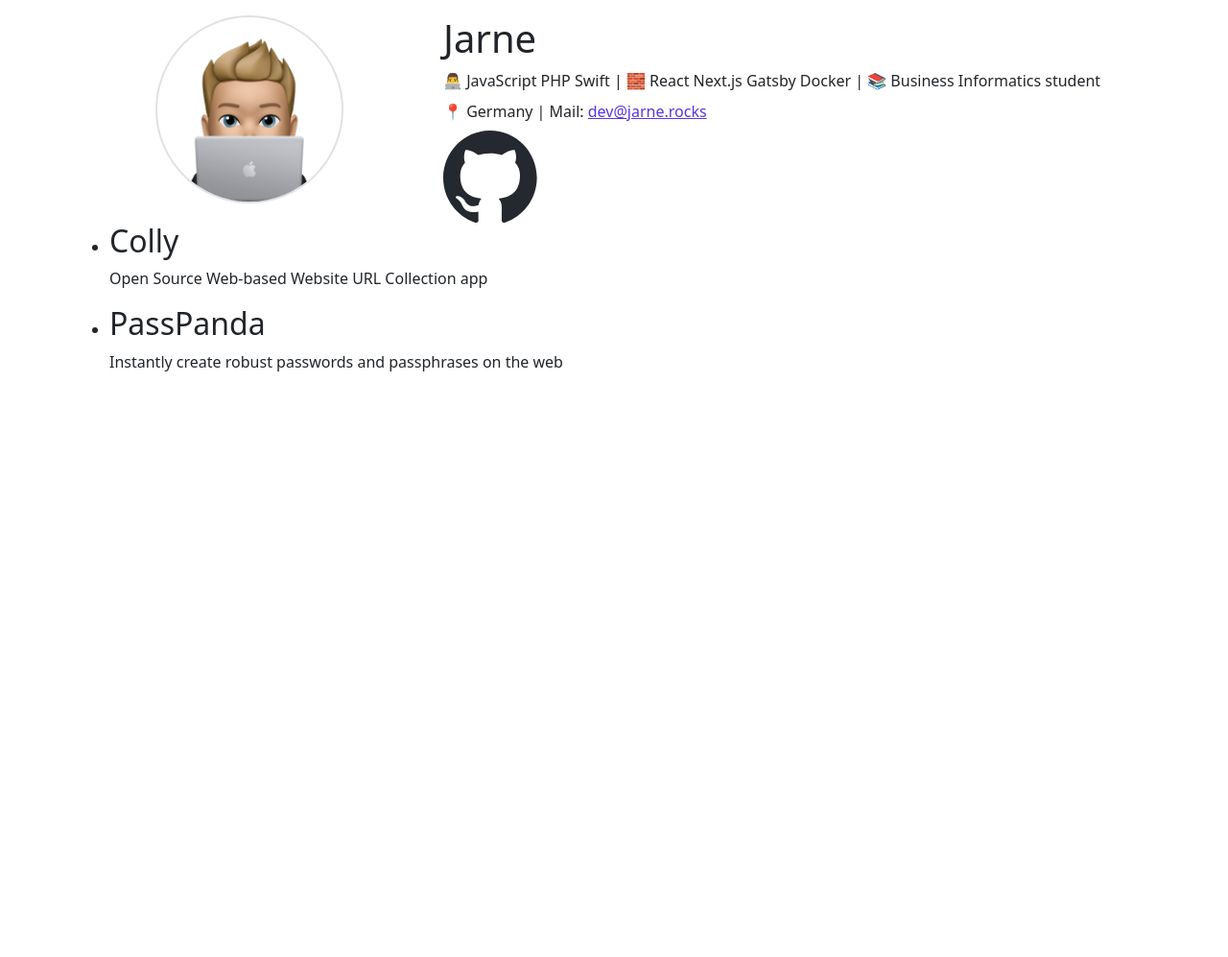
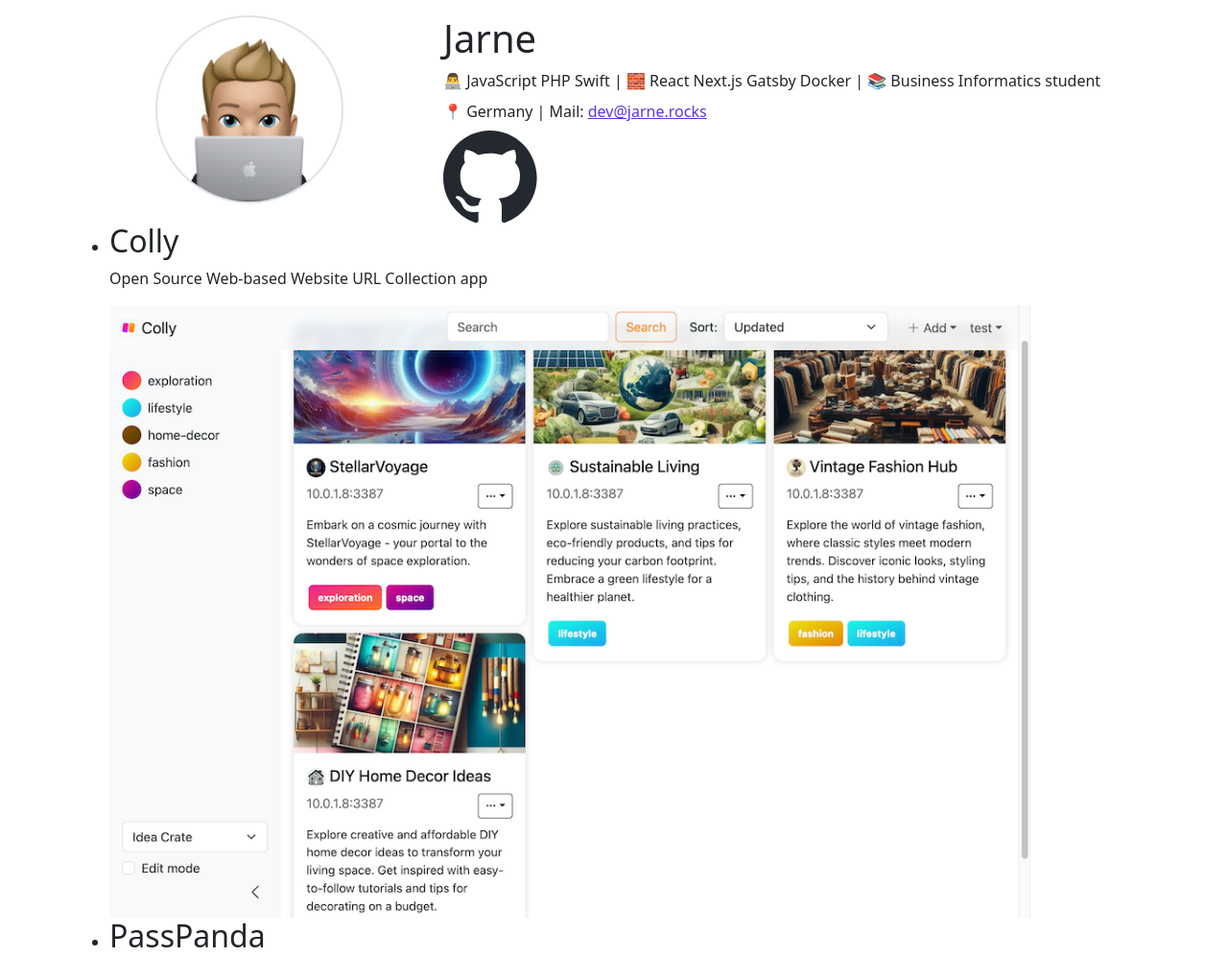
Before and after one commit to jarne/portfolio, a Gatsby site: page / in a window 1280 px wide. Shown: the top 997 px of the page at 96% size. Before the commit the page ends 800 px from the top, so only its background shows below. Built offline with nearby package versions, Linux system fonts and the light colour scheme; Gatsby itself is replaced by a stand-in of ours.

Commit message:
Add project screenshots and query more data on main page

```diff
--- a/src/data/projects/colly.json
+++ b/src/data/projects/colly.json
@@ -2,6 +2,7 @@
     "name": "Colly",
     "description": "Open Source Web-based Website URL Collection app",
     "license": "MIT",
+    "screenshot": "colly-screenshot",
     "languages": ["JavaScript"],
     "frameworks": ["Express", "React", "Mocha"],
     "tools": ["MongoDB", "MinIO", "Docker", "CircleCI"],
--- a/src/data/projects/passpanda.json
+++ b/src/data/projects/passpanda.json
@@ -2,6 +2,7 @@
     "name": "PassPanda",
     "description": "Instantly create robust passwords and passphrases on the web",
     "license": "MIT",
+    "screenshot": "passpanda-screenshot",
     "languages": ["JavaScript"],
     "frameworks": ["React"],
     "tools": ["Vite", "GitHub Actions", "AWS S3", "AWS CloudFront"],
--- a/src/pages/index.tsx
+++ b/src/pages/index.tsx
@@ -5,6 +5,7 @@
 import * as React from "react"
 import { useStaticQuery, graphql } from "gatsby"
 import type { HeadFC, PageProps } from "gatsby"
+import { GatsbyImage, type IGatsbyImageData } from "gatsby-plugin-image"
 
 import ProfileHeader from "../components/header/profileHeader"
 
@@ -13,6 +14,14 @@ import "../utils/bootstrapImport.scss"
 type Project = {
     name: string
     description: string
+    license: string
+    screenshot: string
+    languages: string[]
+    frameworks: string[]
+    tools: string[]
+    urls: {
+        source: string
+    }
 }
 type ProjectsEdge = {
     node: Project
@@ -20,6 +29,16 @@ type ProjectsEdge = {
 type DataQuery = {
     allProjectsJson: {
         edges: ProjectsEdge[]
+    }
+    allFile: {
+        edges: {
+            node: {
+                name: string
+                childImageSharp: {
+                    gatsbyImageData: IGatsbyImageData
+                }
+            }
+        }[]
     }
 }
 
@@ -31,11 +50,49 @@ const IndexPage: React.FC<PageProps> = () => {
                     node {
                         name
                         description
+                        license
+                        screenshot
+                        languages
+                        frameworks
+                        tools
+                        urls {
+                            source
+                        }
+                    }
+                }
+            }
+            allFile(
+                filter: { relativePath: { regex: "/project-screenshots//" } }
+            ) {
+                edges {
+                    node {
+                        name
+                        childImageSharp {
+                            gatsbyImageData(
+                                width: 960
+                                placeholder: BLURRED
+                                formats: [AUTO, WEBP]
+                            )
+                        }
                     }
                 }
             }
         }
     `)
+
+    const renderProjectScreenshot = (
+        screenshotName: string,
+    ): React.ReactNode | null => {
+        const fileEdge = data.allFile.edges.find(
+            edge => edge.node.name === screenshotName,
+        )
+        return fileEdge ? (
+            <GatsbyImage
+                image={fileEdge.node.childImageSharp.gatsbyImageData}
+                alt="Project screenshot"
+            />
+        ) : null
+    }
 
     return (
         <main className="container">
@@ -46,6 +103,7 @@ const IndexPage: React.FC<PageProps> = () => {
                         <li key={index}>
                             <h2>{node.name}</h2>
                             <p>{node.description}</p>
+                            {renderProjectScreenshot(node.screenshot)}
                         </li>
                     ),
                 )}
```
Also changed, not shown: src/images/project-screenshots/colly-screenshot.png (added), src/images/project-screenshots/passpanda-screenshot.png (added).
